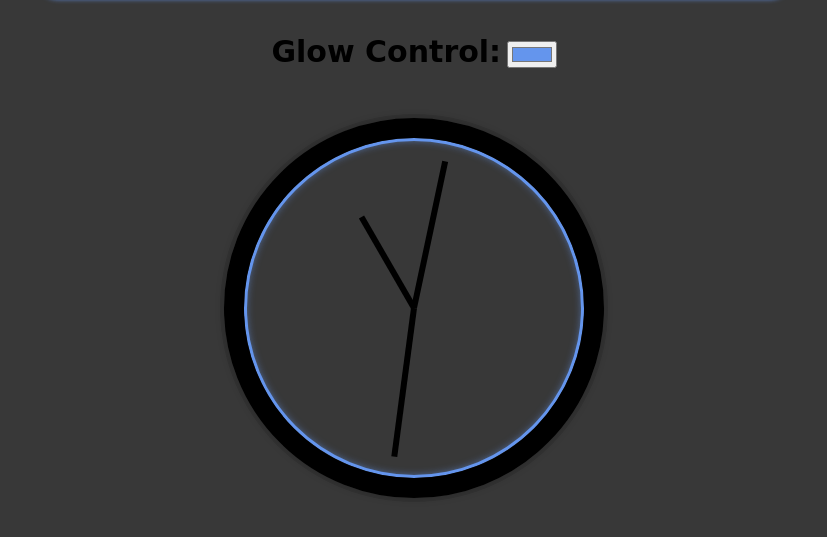
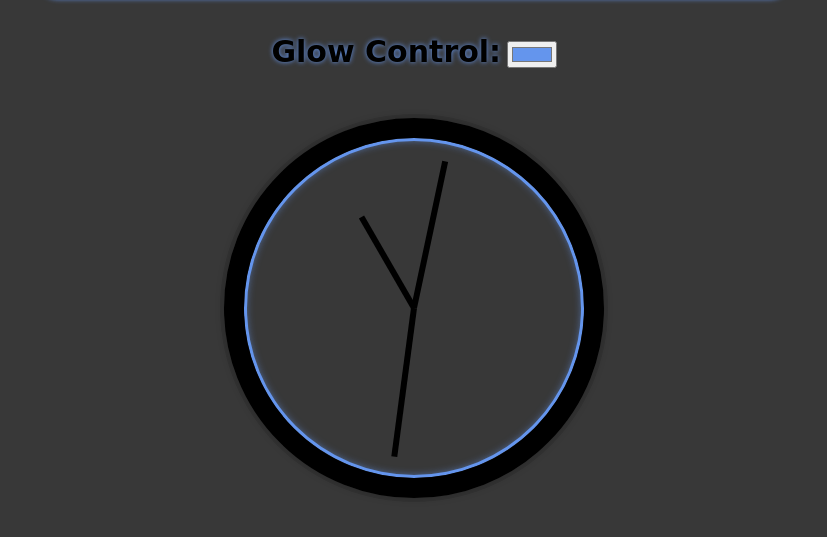
Before and after one commit to anth-dev/motivational-clock, a plain HTML site: page index.html in a window 1280 px wide. Shown: the part 193-730 px from the top of the page, without its empty margins (226-1053 px from the left). Drawn offline with Linux system fonts and the light colour scheme; a web font is replaced by a local one.

Commit message:
make the label glow too

```diff
--- a/style.css
+++ b/style.css
@@ -139,4 +139,5 @@ label {
     font-family: 'Clicker Script', cursive;
     font-weight: bold;
     font-size: 1.5em;
+    text-shadow: var(--glow) 0px 0px 5px;
 }
```
